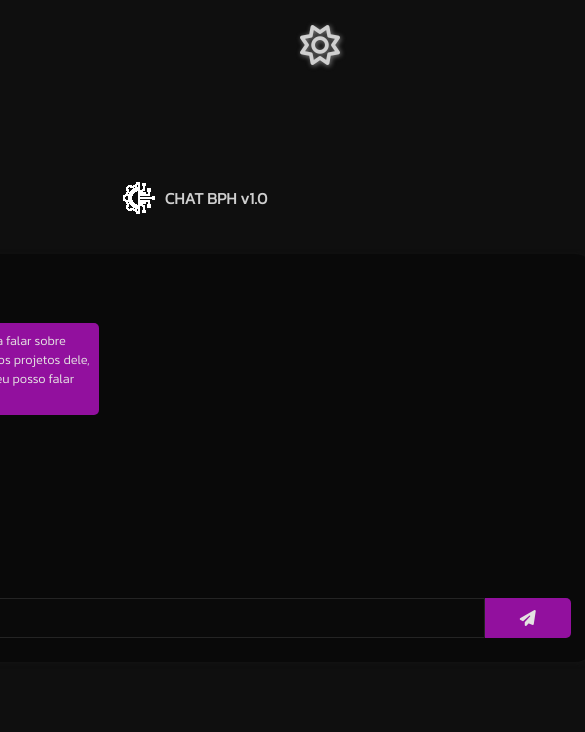
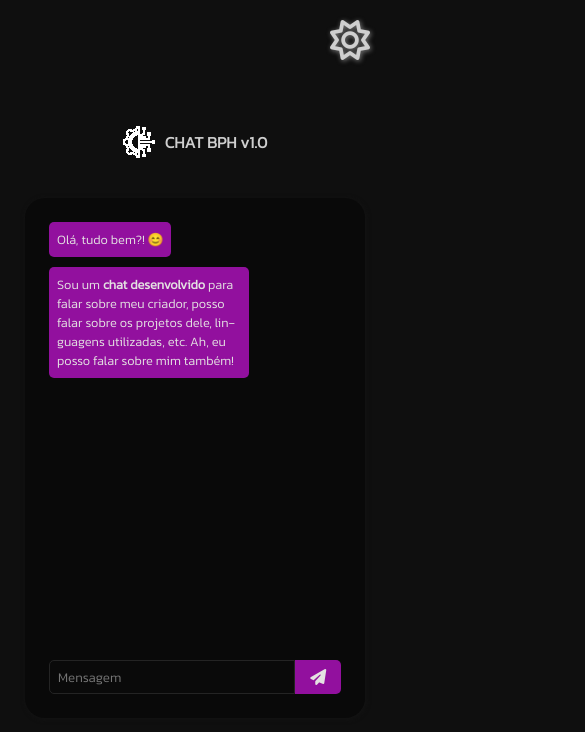
Before and after one commit to eupedrobarbosa03/chat-bph, a plain HTML site: page index.html in a window 390 px wide. Shown: the whole page, 585 px wide, since content can reach past the window. Drawn offline with Linux system fonts and the light colour scheme.

Commit message:
adicionado responsividade

```diff
--- a/index.html
+++ b/index.html
@@ -7,6 +7,8 @@
     <link rel="stylesheet" href="src/css/theme.css">
     <link rel="stylesheet" href="src/css/config.css">
     <link rel="stylesheet" href="src/css/index.css">
+    <link rel="stylesheet" href="src/css/responsive/ipad.css">
+    <link rel="stylesheet" href="src/css/responsive/mobile.css">
     <title>CHAT BPH</title>
 </head>
 <body class="theme_dark">
--- a/src/css/index.css
+++ b/src/css/index.css
@@ -1,5 +1,5 @@
 body {
-    height: 100vh;
+    min-height: 100vh;
     background-color: #e4e2e2;
     padding: 2rem;
     display: flex;
--- /dev/null
+++ b/src/css/responsive/ipad.css
@@ -0,0 +1,29 @@
+@media screen and (max-width: 750px) {
+
+    #box_container_chat {
+        min-width: 700px;
+        height: 520px;
+    }
+
+    .container_chat {
+        height: 500px;
+    }
+
+    .chat_config {
+        max-width: 250px;
+    }
+
+    #container_send_message {
+        margin-top: 2px;
+    }
+
+    #container_send {
+        flex: .2;
+    }
+
+    #container_change_theme {
+        top: 20px;
+        right: 20px;
+    }
+
+}
--- /dev/null
+++ b/src/css/responsive/mobile.css
@@ -0,0 +1,30 @@
+
+@media screen and (max-width: 680px) {
+
+    #box_container_chat {
+        min-width: 340px;
+        height: 520px;
+    }
+
+    .container_chat {
+        height: 500px;
+    }
+
+    .chat_config {
+        max-width: 200px;
+    }
+
+    #container_send_message {
+        margin-top: 2px;
+    }
+
+    #container_send {
+        flex: .3;
+    }
+
+    #container_change_theme {
+        top: 20px;
+        right: 20px;
+    }
+
+}
```
